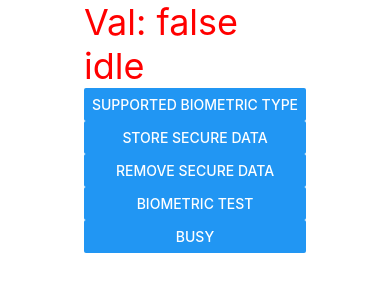
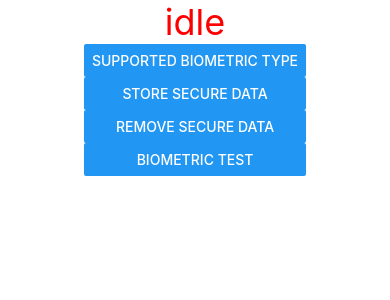
Before and after one commit to amwebexpert/poc-react-native-keychain, a React Native app: screen / in a window 390 px wide. Shown: the top 300 px of the page. Built offline with nearby package versions, Linux system fonts and the light colour scheme; what react-native-keychain would draw is missing.

Commit message:
chore: useMutation with fluent UI

```diff
--- a/src/components/DemoBiometric.tsx
+++ b/src/components/DemoBiometric.tsx
@@ -14,7 +14,6 @@ import {useMutation} from 'react-query';
 import {getSecureData, getSupportedBiometryType, removeSecureData, storeSecureData} from '../service/secure-service';
 
 export const DemoBiometric = () => {
-  const [isBusy, setIsBusy] = useState(false);
   const mutation = useMutation(storeSecureData, {
     onMutate: variables => {
       console.log('A mutation is about to happen!', variables);
@@ -73,7 +72,6 @@ export const DemoBiometric = () => {
   return (
     <SafeAreaView style={styles.container}>
       <ScrollView contentInsetAdjustmentBehavior="automatic">
-        <Text style={styles.title}>Val: {`${isBusy}`}</Text>
         <Text style={styles.title}>{mutation.status}</Text>
         <Button title="Supported biometric type" onPress={showSupportedBiometryType}>
           Supported biometric type
@@ -86,9 +84,6 @@ export const DemoBiometric = () => {
         </Button>
         <Button title="Biometric test" onPress={getSecureDataDemo}>
           Biometric test
-        </Button>
-        <Button title="Busy" onPress={() => setIsBusy(v => !v)}>
-          Busy
         </Button>
 
         {mutation.isLoading && <ActivityIndicator color="red" />}
@@ -106,5 +101,6 @@ const styles = StyleSheet.create({
   title: {
     color: 'red',
     fontSize: 36,
+    textAlign: 'center',
   },
 });
--- a/src/service/secure-service.ts
+++ b/src/service/secure-service.ts
@@ -39,7 +39,7 @@ export const getSupportedBiometryType = async (): Promise<null | BiometryTypeEnu
 };
 
 export const storeSecureData = async (data: unknown): Promise<boolean> => {
-  await new Promise(resolve => setTimeout(resolve, 1000));
+  await new Promise(resolve => setTimeout(resolve, 100));
   const result = await Keychain.setGenericPassword('secure-data', JSON.stringify(data), options);
   console.log('Storage result', result);
 
```
